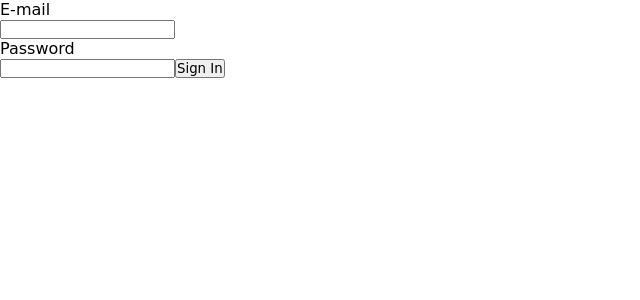
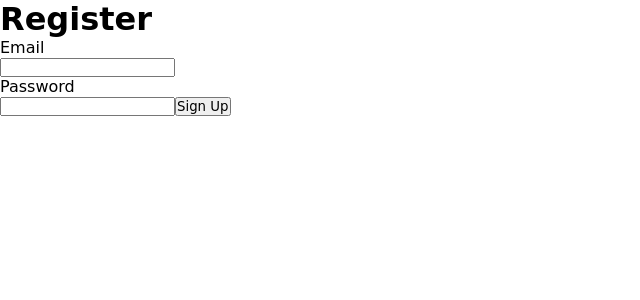
Before and after one commit to very-professional-name/capybara-react, a React (Create React App) app: page /signup in a window 1280 px wide. Shown: the top 300 px of the page, without its empty margins (0-640 px from the left). Built offline with nearby package versions, Linux system fonts and the light colour scheme; no server answers; the database is empty.

Commit message:
auth and all

```diff
--- a/src/App.js
+++ b/src/App.js
@@ -4,6 +4,7 @@ import SignInPage from './pages/signinpage';
 import HomePage from './pages/homepage';
 import { LocalizationProvider } from '@mui/x-date-pickers';
 import { AdapterDayjs } from '@mui/x-date-pickers/AdapterDayjs';
+import SignUpPage from './pages/signuppage';
 
 function App() {
   return (
@@ -12,7 +13,7 @@ function App() {
         <div className="App">
           <Routes>
             <Route path="/signin" element={<SignInPage />} />
-            <Route path="/signup" element={<SignInPage />} />
+            <Route path="/signup" element={<SignUpPage />} />
             <Route path="/" element={<HomePage />} />
           </Routes>
         </div>
--- a/src/Components/SignIn.js
+++ b/src/Components/SignIn.js
@@ -1,10 +1,24 @@
-import React, { useState } from "react";
-import { signInWithEmailAndPassword } from "firebase/auth";
+import React, { useState, useEffect } from "react";
+import { signInWithEmailAndPassword, onAuthStateChanged } from "firebase/auth";
 import { auth } from "../firebase/index";
-
+import { Link } from "react-router-dom";
 function SignIn() {
   const [email, setEmail] = useState("");
   const [password, setPassword] = useState("");
+  const [signInSuccess, setSignInSuccess] = useState(false);
+
+  useEffect(() => {
+    // Set up an observer to listen for changes in authentication state
+    const unsubscribe = onAuthStateChanged(auth, (user) => {
+      // If the user is logged in, set the signInSuccess state to true
+      if (user) {
+        setSignInSuccess(true);
+      }
+    });
+
+    // Clean up the observer when the component unmounts
+    return () => unsubscribe();
+  }, []);
 
   const handleSignIn = async () => {
     try {
@@ -12,20 +26,22 @@ function SignIn() {
       // Authsentication successful, you can redirect or perform other actions.
     } catch (error) {
       console.error("Error signing in:", error.message);
+      setSignInSuccess(false); // Reset the success state if there's an error
     }
   };
 
   return (
     <div>
-        <p>
-            E-mail
-        </p>
+    <h1> Log in here </h1>
+      <p>Email</p>
       <input type="email" value={email} onChange={(e) => setEmail(e.target.value)} />
-      <p>
-            Password
-        </p>
+
+      <p>Password</p>
       <input type="password" value={password} onChange={(e) => setPassword(e.target.value)} />
+
       <button onClick={handleSignIn}>Sign In</button>
+
+      {signInSuccess && <p>Successfully signed in!  <Link to="/">Go to Dashboard</Link> </p>}
     </div>
   );
 }
--- /dev/null
+++ b/src/Components/SignUp.js
@@ -0,0 +1,37 @@
+import React, { useState } from "react";
+import { createUserWithEmailAndPassword } from "firebase/auth";
+import { auth } from "../firebase/index";
+
+function SignUp() {
+  const [email, setEmail] = useState("");
+  const [password, setPassword] = useState("");
+
+  const handleSignUp = async () => {
+    try {
+      // Create a new user account with email and password
+      await createUserWithEmailAndPassword(auth, email, password);
+
+      // Registration successful, you can redirect or perform other actions.
+      console.log("User registered successfully!");
+    } catch (error) {
+      console.error("Error signing up:", error.message);
+    }
+  };
+
+  return (
+    <div>
+      <h1>
+        Register
+      </h1>
+      <p>Email</p>
+      <input type="email" value={email} onChange={(e) => setEmail(e.target.value)} />
+
+      <p>Password</p>
+      <input type="password" value={password} onChange={(e) => setPassword(e.target.value)} />
+
+      <button onClick={handleSignUp}>Sign Up</button>
+    </div>
+  );
+}
+
+export default SignUp;
--- /dev/null
+++ b/src/pages/signuppage.js
@@ -0,0 +1,8 @@
+import React from "react";
+import SignUp from "../Components/SignUp";
+
+function SignUpPage() {
+  return <SignUp />;
+}
+
+export default SignUpPage;
```
